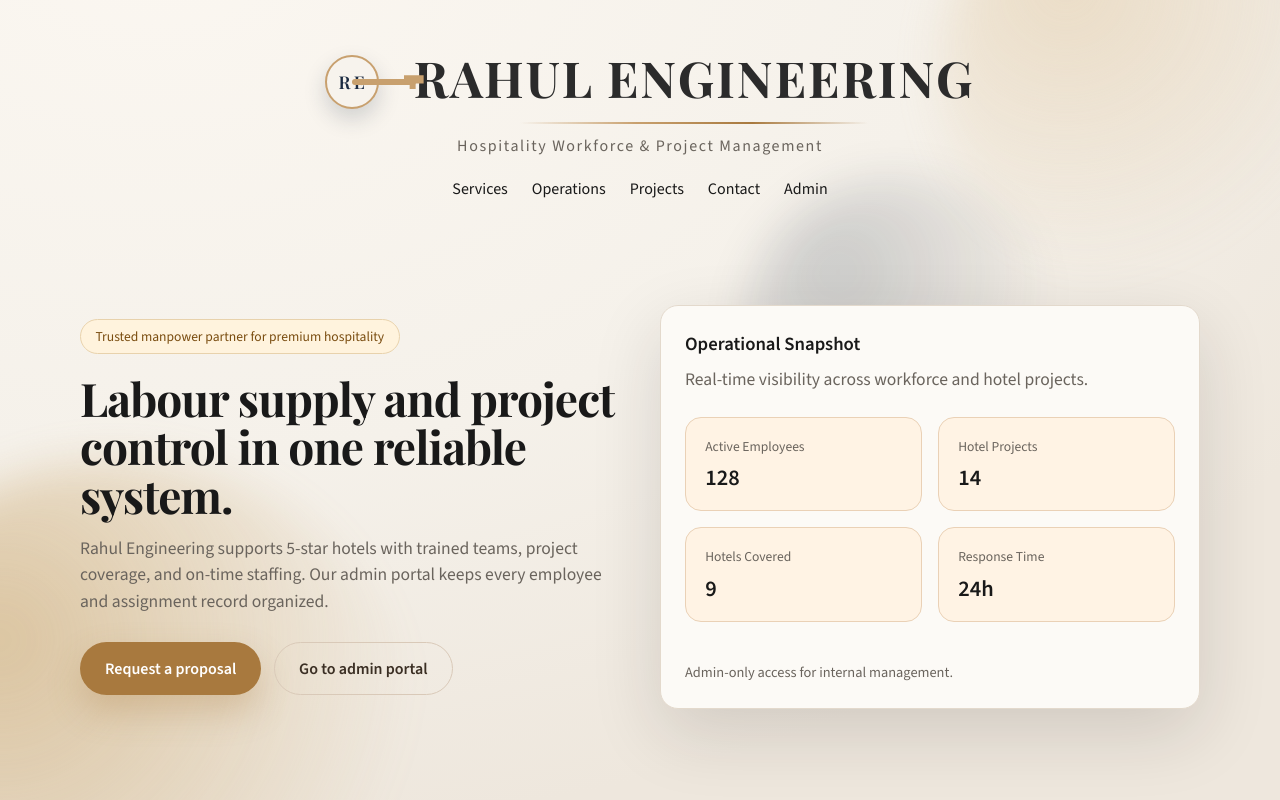
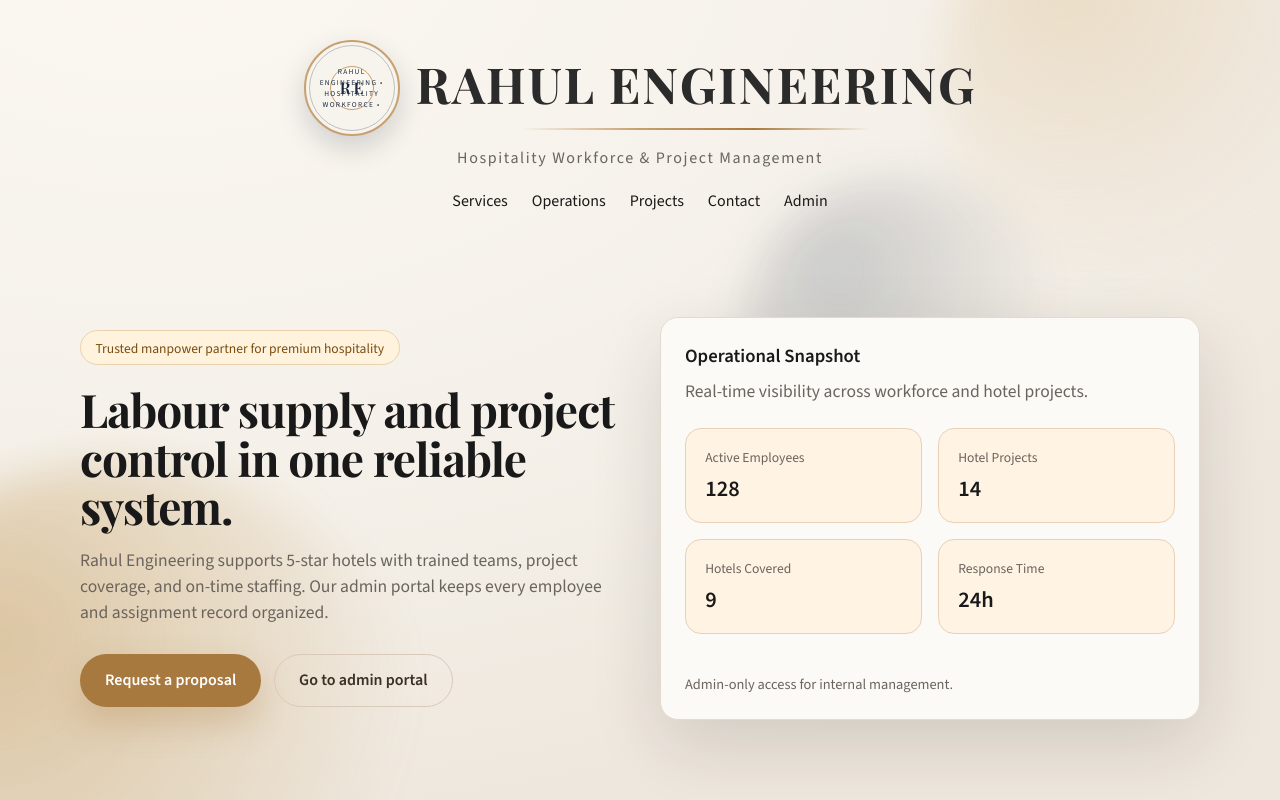
Before and after one commit to rahullpandey/rahul-engineering, a Next.js app: page / in a window 1280 px wide. Shown: the top 800 px of the page. Built offline with nearby package versions, Linux system fonts and the light colour scheme; no server answers; the database is empty.

Commit message:
Apply heritage badge logo

```diff
--- a/app/globals.css
+++ b/app/globals.css
@@ -253,51 +253,47 @@ textarea {
   justify-content: center;
 }
 
-.logo-key {
-  width: 92px;
-  height: 72px;
+.logo-badge {
+  width: 96px;
+  height: 96px;
   position: relative;
+  border-radius: 999px;
+  border: 2px solid #c8a06e;
+  background: #f7f3ed;
+  box-shadow: 0 12px 28px rgba(27, 42, 65, 0.18);
   display: grid;
   place-items: center;
 }
 
-.logo-key .key-head {
-  width: 54px;
-  height: 54px;
+.logo-badge .badge-ring {
+  position: absolute;
+  width: 86px;
+  height: 86px;
   border-radius: 999px;
-  border: 2px solid #c8a06e;
+  border: 1px solid rgba(27, 42, 65, 0.25);
   color: #1b2a41;
+  font-size: 0.46rem;
+  letter-spacing: 0.18em;
+  text-transform: uppercase;
+  display: grid;
+  place-items: center;
+  text-align: center;
+  padding: 8px;
+}
+
+.logo-badge .badge-center {
+  width: 44px;
+  height: 44px;
+  border-radius: 999px;
+  border: 1.5px solid #c8a06e;
+  display: grid;
+  place-items: center;
   font-family: "Playfair Display", "Times New Roman", serif;
   font-weight: 600;
-  font-size: 1.1rem;
-  letter-spacing: 0.2em;
-  padding-left: 0.2em;
-  display: grid;
-  place-items: center;
-  background: #f7f3ed;
-  box-shadow: 0 10px 22px rgba(27, 42, 65, 0.18);
-}
-
-.logo-key .key-shaft {
-  position: absolute;
-  width: 64px;
-  height: 6px;
-  background: #c8a06e;
-  left: 46px;
-  top: 50%;
-  transform: translateY(-50%);
-  border-radius: 999px;
-}
-
-.logo-key .key-teeth {
-  position: absolute;
-  width: 20px;
-  height: 14px;
-  background: #c8a06e;
-  left: 98px;
-  top: 50%;
-  transform: translateY(-50%);
-  clip-path: polygon(0 0, 100% 0, 100% 60%, 60% 60%, 60% 100%, 30% 100%, 30% 60%, 0 60%);
+  color: #1b2a41;
+  letter-spacing: 0.18em;
+  padding-left: 0.18em;
+  background: #fbf7f1;
 }
 
 .logo-shimmer::after {
--- a/app/page.js
+++ b/app/page.js
@@ -26,10 +26,11 @@ export default async function HomePage({ searchParams }) {
       <header className="container" style={{ paddingTop: "2.5rem", paddingBottom: "1.5rem" }}>
         <div style={{ textAlign: "center" }}>
           <div className="logo-lockup">
-            <div className="logo-key" aria-hidden>
-              <div className="key-head">RE</div>
-              <div className="key-shaft" />
-              <div className="key-teeth" />
+            <div className="logo-badge" aria-hidden>
+              <div className="badge-ring">
+                Rahul Engineering • Hospitality Workforce •
+              </div>
+              <div className="badge-center">RE</div>
             </div>
             <div>
               <div
```
